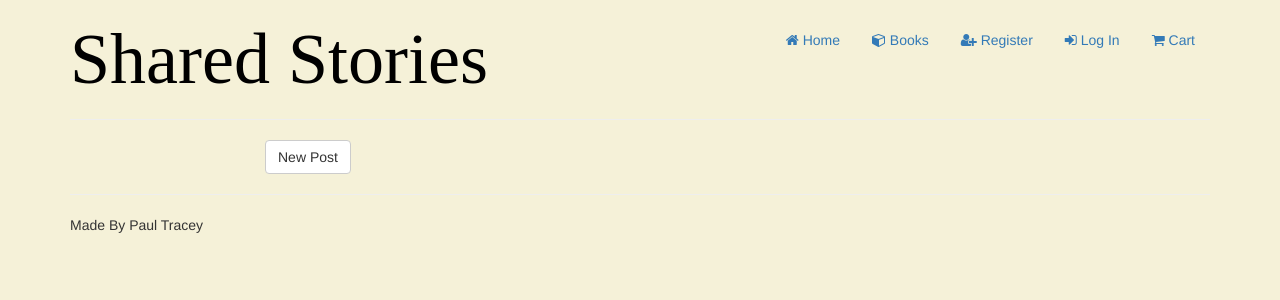
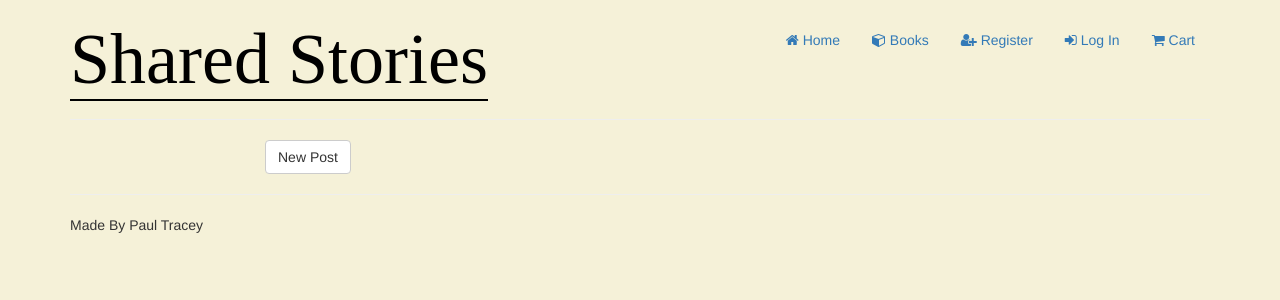
Before and after one commit to paultracey1/E-commerce-Books, a Django app: page /blog/ in a window 1280 px wide. Shown: the top 300 px of the page. Run offline with Django 3.2, Linux system fonts and the light colour scheme; data that the repository does not hold is empty; some libraries are stand-ins or nearby versions.

Commit message:
read me updated

```diff
--- a/templates/base.html
+++ b/templates/base.html
@@ -29,7 +29,7 @@
             {% endif %}
             <li><a href="{% url 'cart' %}"><i class="fa fa-shopping-cart"></i> Cart</a></li>
         </ul>
-       <h1><span class="fui-settings-16 muted" style="color:black; font-family:'Times New Roman', Times, serif; font-size:200%">Shared Stories</span></h1>
+       <h1><span class="fui-settings-16 muted" style="color:black; font-family:'Times New Roman', Times, serif; font-size:200%; border-bottom: 2px solid black;">Shared Stories</span></h1>
    </div>
    <hr>
     {% if messages %}
```
Also changed, not shown: readme.md.
